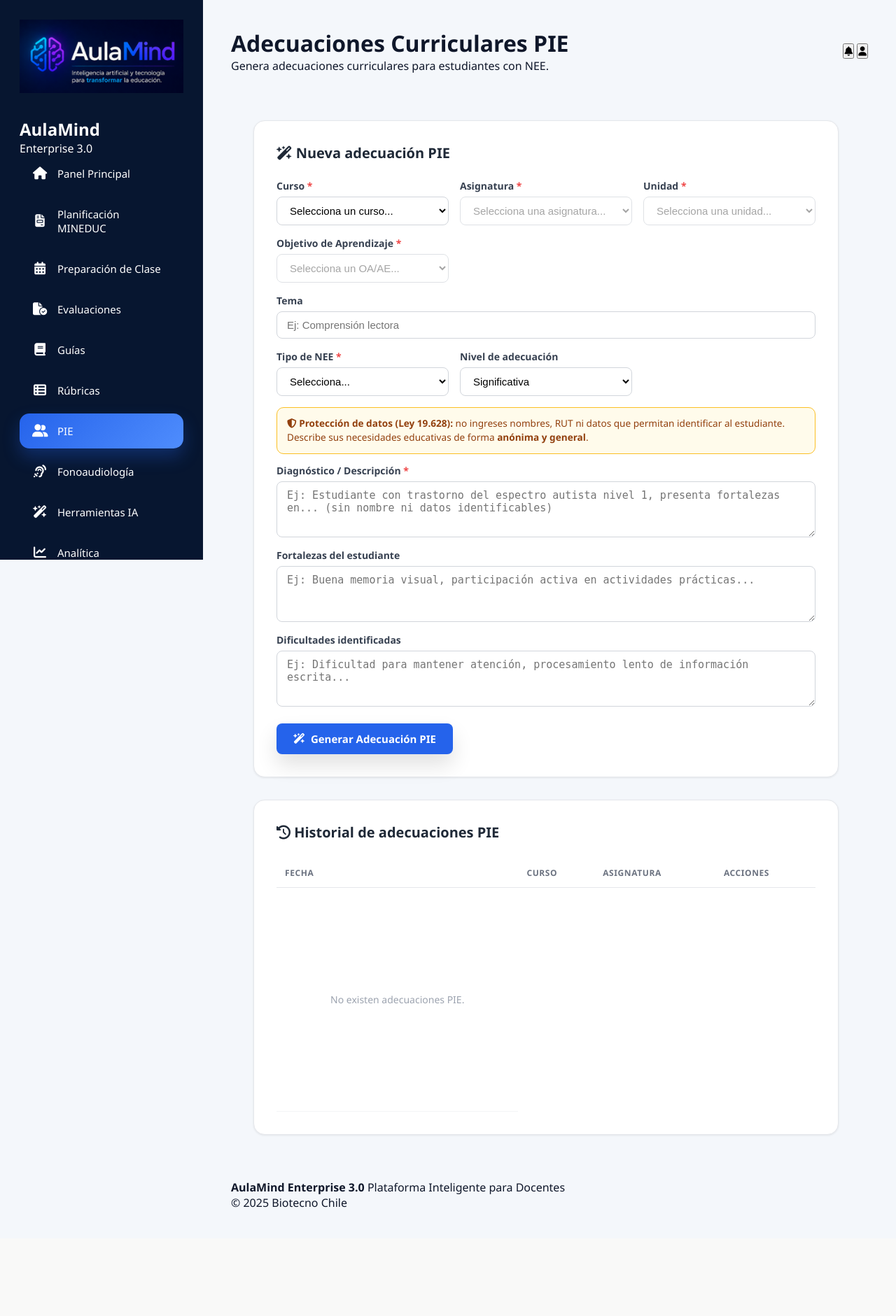
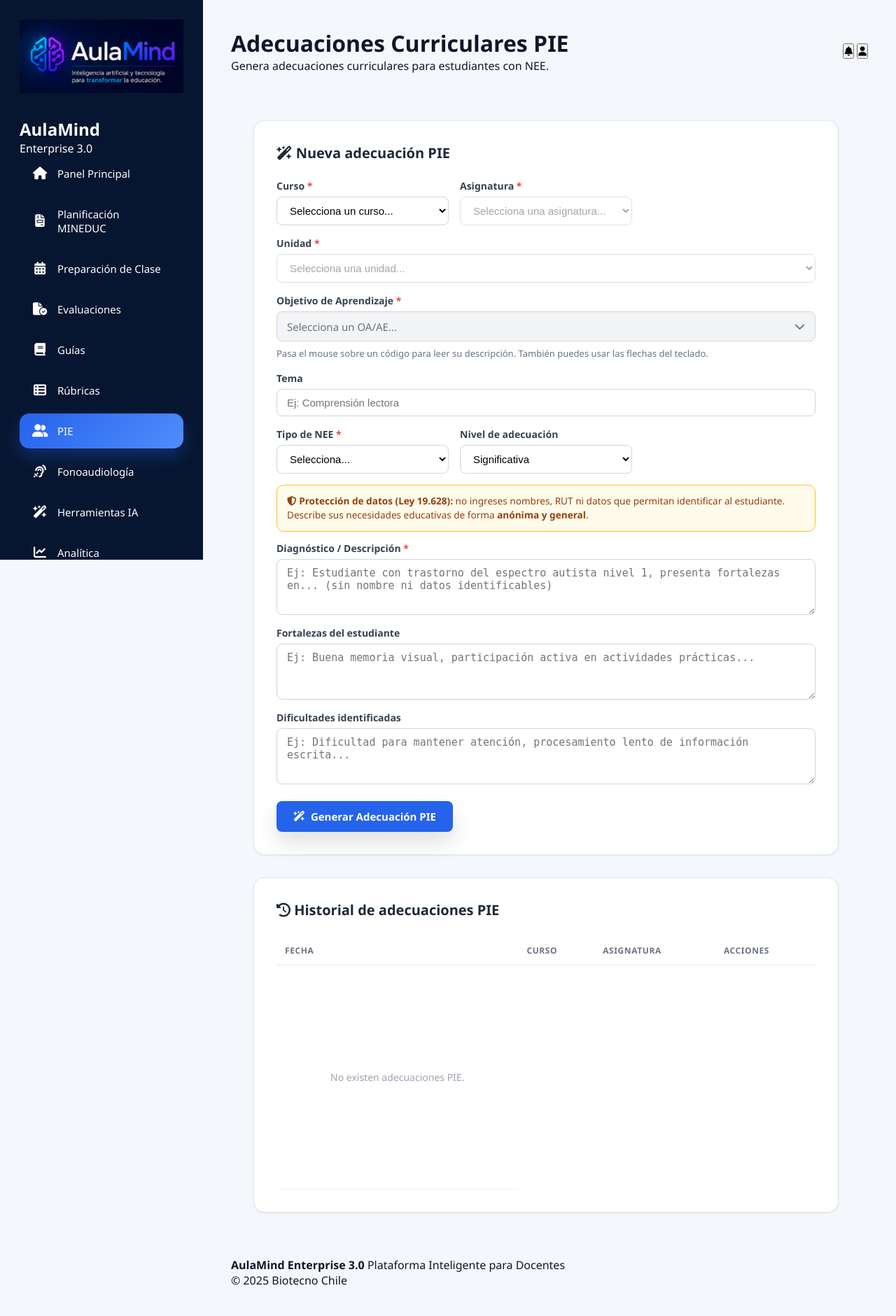
Before and after one commit to Arnaldo-hub/AulaMind-3.0, a Flask app: page /pie/ in a window 1280 px wide. Shown: the whole page at 70% size. Before the commit the page ends 1726 px from the top, so only its background shows below. Run offline with Flask 3, Linux system fonts and the light colour scheme; the visitor is signed in with stand-in values (Sample User, id 1); data that the repository does not hold is empty; parts of the project's set-up code (start-up, migrations or seed data) failed here and were passed over; some libraries are stand-ins or nearby versions.

Commit message:
Add files via upload

```diff
--- a/templates/pie.html
+++ b/templates/pie.html
@@ -33,7 +33,9 @@
             gap: 1rem;
             margin-bottom: 1.5rem;
         }
-        .form-group { display: flex; flex-direction: column; }
+        .form-grid > * { min-width: 0; }
+        .form-group { display: flex; flex-direction: column; min-width: 0; }
+        .curriculum-select { grid-column: 1 / -1; }
         .form-group label {
             font-size: 0.875rem;
             font-weight: 600;
@@ -62,19 +64,128 @@
             min-height: 80px;
         }
         .form-group select {
+            box-sizing: border-box;
             width: 100%;
+            max-width: 100%;
             min-width: 0;
             text-overflow: ellipsis;
         }
+        .objective-picker {
+            position: relative;
+            width: 100%;
+            min-width: 0;
+        }
+        .objective-trigger {
+            box-sizing: border-box;
+            display: flex;
+            align-items: center;
+            justify-content: space-between;
+            gap: 0.75rem;
+            width: 100%;
+            min-height: 43px;
+            padding: 0.625rem 0.875rem;
+            border: 1px solid #d1d5db;
+            border-radius: 0.5rem;
+            background: #fff;
+            color: #1f2937;
+            font: inherit;
+            font-size: 0.9375rem;
+            text-align: left;
+            cursor: pointer;
+        }
+        .objective-trigger:disabled {
+            background: #f3f4f6;
+            color: #6b7280;
+            cursor: not-allowed;
+        }
+        .objective-trigger:focus-visible,
+        .objective-list:focus-visible {
+            outline: 3px solid rgba(37,99,235,0.22);
+            outline-offset: 2px;
+            border-color: #2563eb;
+        }
+        .objective-menu {
+            position: static;
+            width: 100%;
+            margin-top: 0.375rem;
+            overflow: hidden;
+            border: 1px solid #cbd5e1;
+            border-radius: 0.5rem;
+            background: #fff;
+            box-shadow: 0 6px 16px rgba(15,23,42,0.10);
+        }
+        .objective-menu[hidden] { display: none; }
+        .objective-list {
+            max-height: 240px;
+            overflow-y: auto;
+            overscroll-behavior: contain;
+        }
+        .objective-option {
+            display: flex;
+            align-items: center;
+            justify-content: space-between;
+            gap: 1rem;
+            padding: 0.75rem 1rem;
+            border-bottom: 1px solid #f1f5f9;
+            color: #334155;
+            font-size: 0.9375rem;
+            font-weight: 600;
+            cursor: pointer;
+            user-select: none;
+        }
+        .objective-option:last-child { border-bottom: 0; }
+        .objective-option:hover,
+        .objective-option.active {
+            background: #eff6ff;
+            color: #1d4ed8;
+        }
+        .objective-option[aria-selected="true"]::after {
+            content: "Seleccionado";
+            font-size: 0.75rem;
+            font-weight: 600;
+        }
+        .objective-picker-help {
+            display: block;
+            margin-top: 0.5rem;
+            color: #64748b;
+            font-size: 0.8125rem;
+            line-height: 1.45;
+        }
+        .unit-detail,
         .objective-detail {
             grid-column: 1 / -1;
-            padding: 0.875rem 1rem;
+            box-sizing: border-box;
+            width: 100%;
+            max-width: 100%;
+            overflow-wrap: anywhere;
+        }
+        .unit-detail {
+            padding: 0.75rem 1rem;
+            border: 1px solid #d1d5db;
+            border-radius: 0.5rem;
+            background: #f8fafc;
+            color: #334155;
+            font-size: 0.9375rem;
+            font-weight: 600;
+            line-height: 1.5;
+        }
+        .objective-detail {
+            padding: 1rem 1.125rem;
             border: 1px solid #bfdbfe;
             border-radius: 0.5rem;
             background: #eff6ff;
             color: #1e3a8a;
+            font-size: 0.9375rem;
+            line-height: 1.65;
+        }
+        .objective-detail-code {
+            display: block;
+            margin-bottom: 0.375rem;
+            color: #1d4ed8;
             font-size: 0.875rem;
-            line-height: 1.55;
+        }
+        .objective-detail p {
+            margin: 0;
             white-space: pre-wrap;
             overflow-wrap: anywhere;
         }
@@ -125,6 +236,11 @@
             max-height: 600px;
             overflow-y: auto;
             font-size: 0.9375rem;
+        }
+        .history-table-wrap {
+            width: 100%;
+            max-width: 100%;
+            overflow-x: auto;
         }
         .history-table {
             width: 100%;
@@ -242,17 +358,40 @@
                                 <option value="">Selecciona una asignatura...</option>
                             </select>
                         </div>
-                        <div class="form-group">
-                            <label>Unidad <span style="color:#ef4444">*</span></label>
+                        <div class="form-group curriculum-select">
+                            <label for="unidad">Unidad <span style="color:#ef4444">*</span></label>
                             <select id="unidad" name="unidad" required disabled>
                                 <option value="">Selecciona una unidad...</option>
                             </select>
                         </div>
-                        <div class="form-group">
-                            <label>Objetivo de Aprendizaje <span style="color:#ef4444">*</span></label>
-                            <select id="objetivo" name="objetivo" required disabled>
+                        <div id="unidadDetalle" class="unit-detail" style="display:none;" aria-live="polite"></div>
+                        <div class="form-group curriculum-select">
+                            <label id="objetivoLabel">Objetivo de Aprendizaje <span style="color:#ef4444">*</span></label>
+                            <div class="objective-picker" id="objetivoPicker">
+                                <button type="button"
+                                        id="objetivoTrigger"
+                                        class="objective-trigger"
+                                        aria-haspopup="listbox"
+                                        aria-expanded="false"
+                                        aria-controls="objetivoLista"
+                                        aria-labelledby="objetivoLabel objetivoTriggerText"
+                                        aria-required="true"
+                                        disabled>
+                                    <span id="objetivoTriggerText">Selecciona un OA/AE...</span>
+                                    <i class="fa-solid fa-chevron-down" aria-hidden="true"></i>
+                                </button>
+                                <div id="objetivoMenu" class="objective-menu" hidden>
+                                    <div id="objetivoLista"
+                                         class="objective-list"
+                                         role="listbox"
+                                         aria-labelledby="objetivoLabel"
+                                         tabindex="0"></div>
+                                </div>
+                            </div>
+                            <select id="objetivo" name="objetivo" disabled hidden aria-hidden="true" tabindex="-1">
                                 <option value="">Selecciona un OA/AE...</option>
                             </select>
+                            <small class="objective-picker-help">Pasa el mouse sobre un código para leer su descripción. También puedes usar las flechas del teclado.</small>
                         </div>
                         <div id="objetivoDetalle" class="objective-detail" style="display:none;" aria-live="polite"></div>
                         <div class="form-group" style="grid-column: 1 / -1;">
@@ -330,6 +469,7 @@
 
             <div class="pie-card">
                 <h2><i class="fa-solid fa-clock-rotate-left"></i> Historial de adecuaciones PIE</h2>
+                <div class="history-table-wrap">
                     <table class="history-table">
                         <thead>
                             <tr>
@@ -343,6 +483,7 @@
                             <tr><td colspan="4" class="empty-state">Cargando historial...</td></tr>
                         </tbody>
                     </table>
+                </div>
             </div>
 
         </section>
@@ -377,7 +518,7 @@
 };
 </script>
 <script src="https://cdn.jsdelivr.net/npm/marked/marked.min.js"></script>
-<script src="{{ url_for('static', filename='js/pie.js', v='pie-curriculum-20261103') }}"></script>
+<script src="{{ url_for('static', filename='js/pie.js', v='pie-curriculum-20261103-v3') }}"></script>
 
 </body>
 </html>
```
Lines whose indentation alone changed are shown as unchanged.
